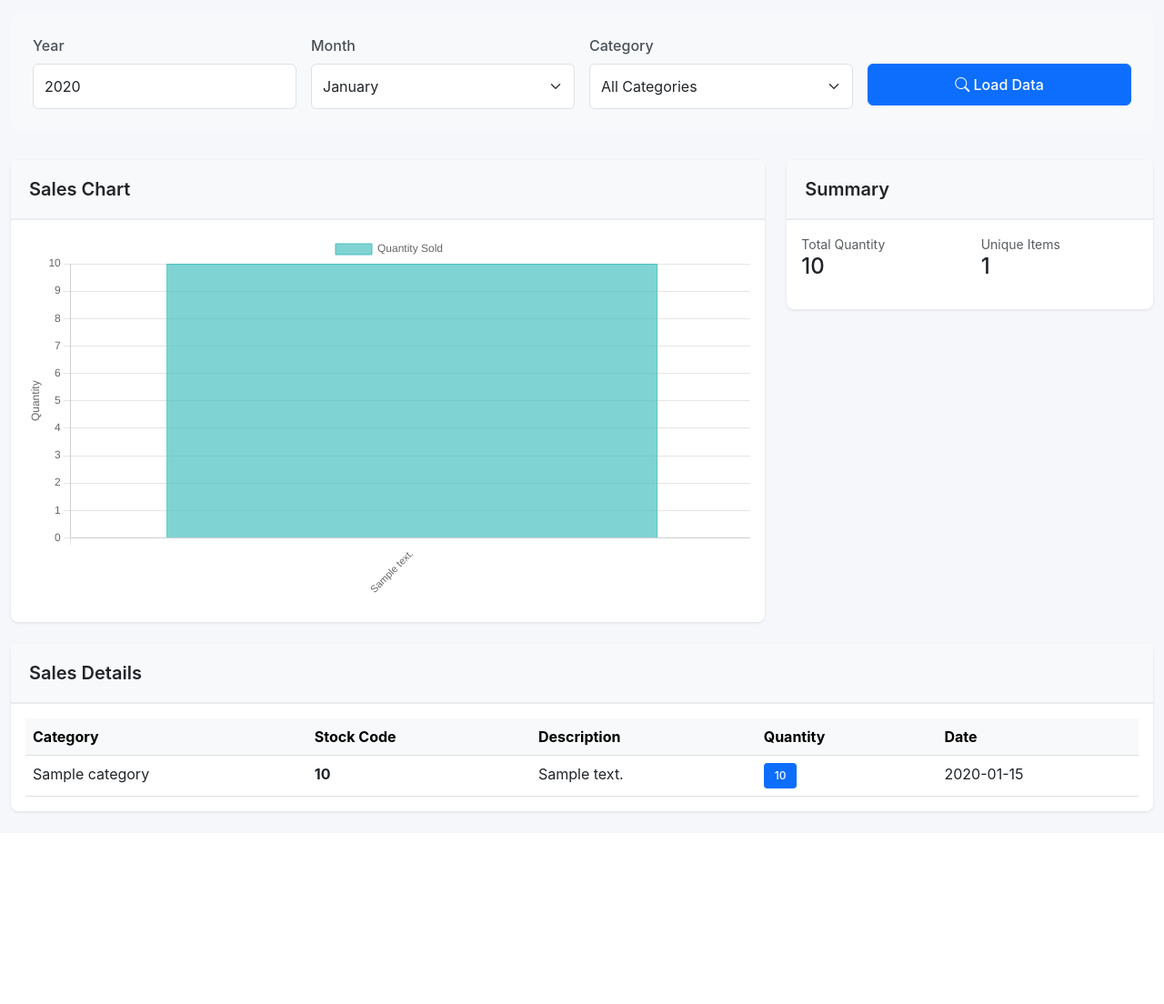
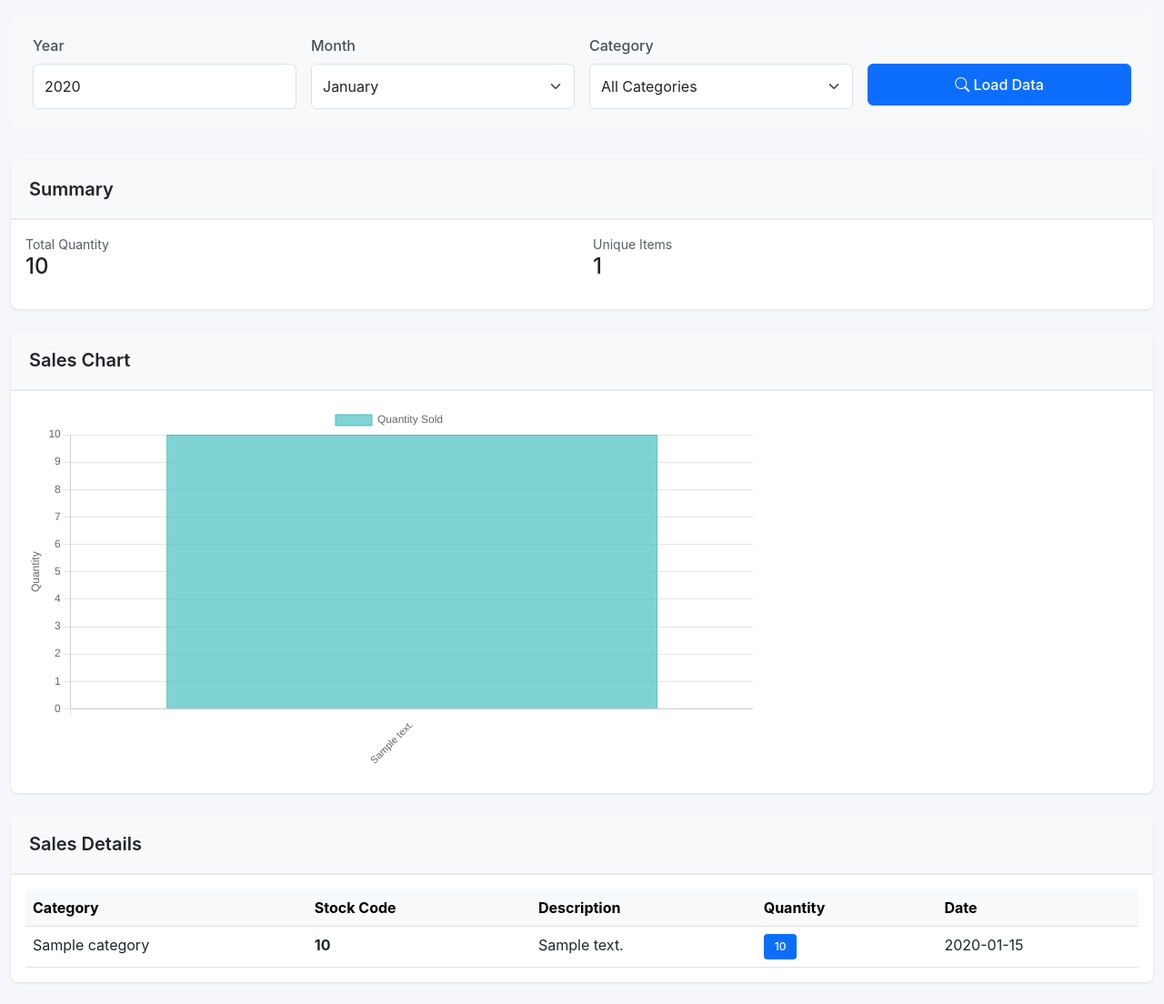
Before and after one commit to Devon-GS/Sales-Tracker-Web-App, a Flask app: template templates/index.html in a window 1280 px wide. Shown: the part 162-1266 px from the top of the page at 91% size. Before the commit the page ends 1057 px from the top, so only its background shows below. Run offline with Flask 3, Linux system fonts and the light colour scheme; the template is opened without the code that fills it: most values are stand-ins (such as "Sample title", 1, 10 or a date in 2020).

Commit message:
Reorder monthly sale page

```diff
--- a/templates/index.html
+++ b/templates/index.html
@@ -66,7 +66,22 @@
 </div>
 
 <div class="row">
-    <div class="col-lg-8">
+    <div class="col-12">
+        <div class="card">
+            <div class="card-header">
+                <h5 class="card-title mb-0">Summary</h5>
+            </div>
+            <div class="card-body">
+                <div id="summary">
+                    <p class="text-muted">No data loaded</p>
+                </div>
+            </div>
+        </div>
+    </div>
+</div>
+
+<div class="row mt-4">
+    <div class="col-12">
         <div class="card">
             <div class="card-header">
                 <h5 class="card-title mb-0">Sales Chart</h5>
@@ -74,18 +89,6 @@
             <div class="card-body">
                 <div class="chart-container">
                     <canvas id="monthlyChart"></canvas>
-                </div>
-            </div>
-        </div>
-    </div>
-    <div class="col-lg-4">
-        <div class="card">
-            <div class="card-header">
-                <h5 class="card-title mb-0">Summary</h5>
-            </div>
-            <div class="card-body">
-                <div id="summary">
-                    <p class="text-muted">No data loaded</p>
                 </div>
             </div>
         </div>
@@ -243,8 +246,14 @@
             groupedData[row.stock_code].quantity += row.quantity;
         });
 
-        const labels = Object.keys(groupedData).map(code => groupedData[code].description);
-        const quantities = Object.keys(groupedData).map(code => groupedData[code].quantity);
+        // Create label-quantity pairs and sort by label alphabetically
+        const labelQuantityPairs = Object.keys(groupedData).map(code => ({
+            label: groupedData[code].description,
+            quantity: groupedData[code].quantity
+        })).sort((a, b) => a.label.localeCompare(b.label));
+
+        const labels = labelQuantityPairs.map(pair => pair.label);
+        const quantities = labelQuantityPairs.map(pair => pair.quantity);
 
         const canvas = document.getElementById('monthlyChart');
         const ctx = canvas.getContext('2d');
```
